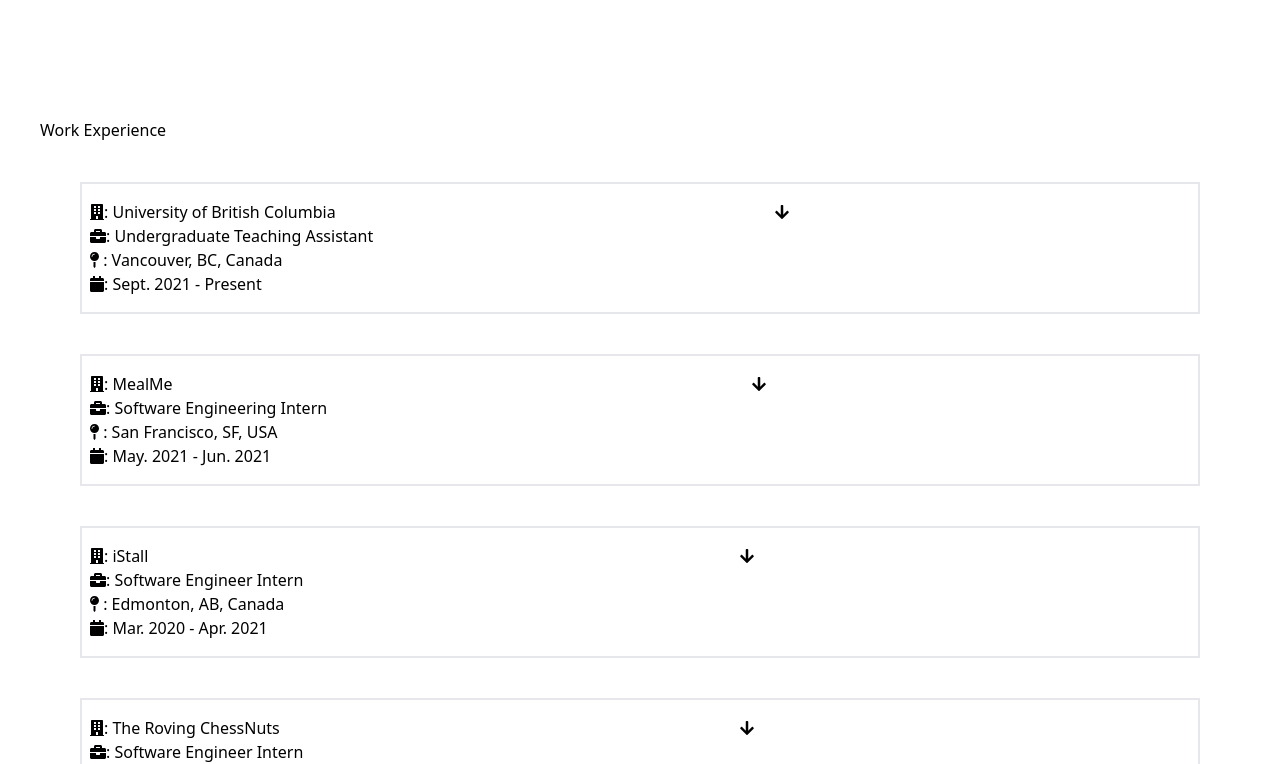
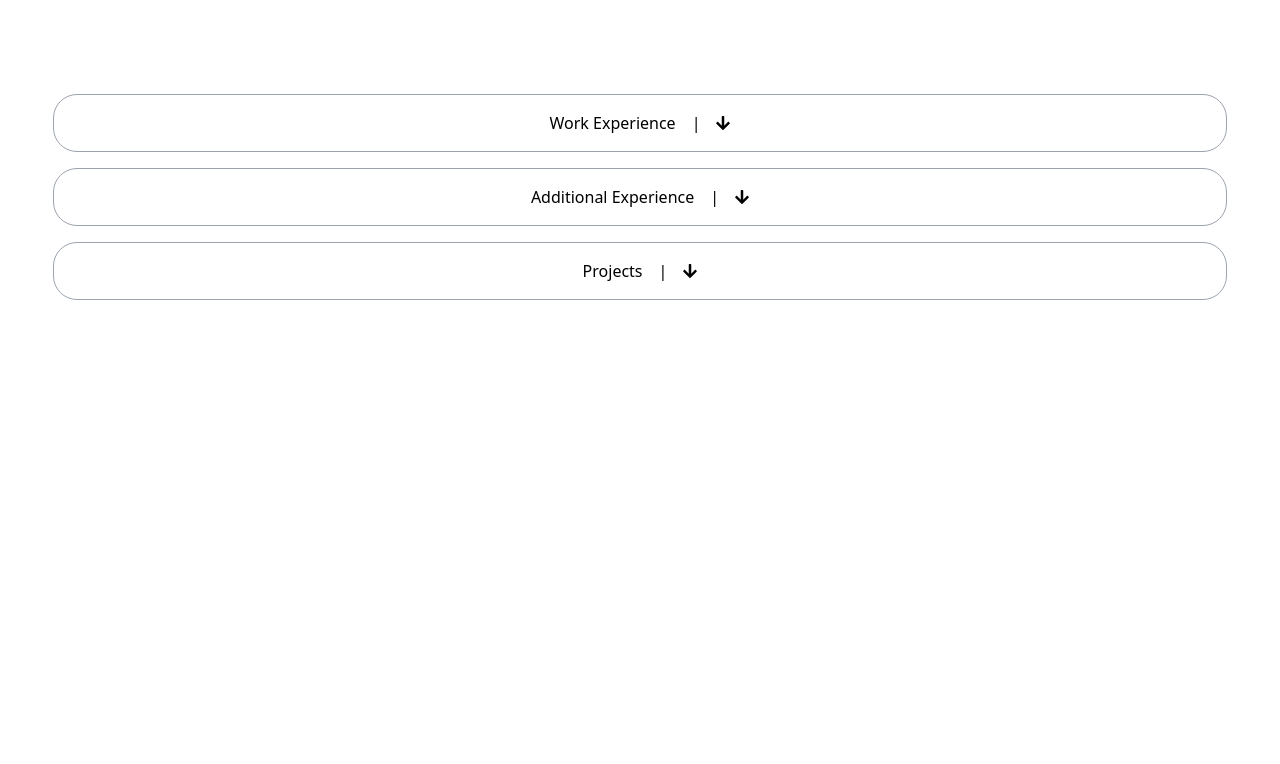
Before and after one commit to PrayusShrestha/personal-website, a React (Create React App) app: page / in a window 1280 px wide. Shown: the part 1217-1981 px from the top of the page. After the commit the page ends 1533 px from the top, so only its background shows below. Built offline with nearby package versions, Linux system fonts and the light colour scheme.

Commit message:
starting new layout for experiences and projects

```diff
--- a/src/App.css
+++ b/src/App.css
@@ -5,6 +5,9 @@
 
 @layer components {
     .resume-section {
-      @apply m-10
+      @apply m-20
+    }
+    .resume-heading {
+      @apply w-11/12 mb-4 m-auto border border-gray-400 bg-white rounded-3xl p-4 flex-col justify-between leading-normal
     }
   }
--- a/src/components/ExperienceList.js
+++ b/src/components/ExperienceList.js
@@ -1,13 +1,43 @@
 import ExperienceListItem from "./ExperienceListItem";
 import json from "../data/resume/resume";
+import { Disclosure, Transition } from '@headlessui/react';
+import { faArrowDown, faArrowUp } from '@fortawesome/free-solid-svg-icons';
+import { useState } from 'react';
+import { FontAwesomeIcon } from '@fortawesome/react-fontawesome';
+// import '../App.css';
 
 function ExperienceList(props) {
     const title = props.type;
-    // console.log(json["experiences"]);
     const experiences = json.experiences.filter((experience) => { return experience.type == title; });
+    const [arrowDir, setArrowDir] = useState(-1);
+
+    const handleClick = () => {
+        setArrowDir(arrowDir * -1);
+    }
+
     return (
-        <div class="resume-section">
-            <h1>{title}</h1>
+        <div class="resume-heading">
+            <Disclosure>
+                <div onClick={handleClick}>
+                    <Disclosure.Button className="w-full m-auto">
+                        <h1 className="inline pr-4">
+                            {title}
+                        </h1>
+                        |
+                        <div className="inline pl-4">
+                            <FontAwesomeIcon icon={arrowDir == -1 ? faArrowDown : faArrowUp}></FontAwesomeIcon>
+                        </div>
+                    </Disclosure.Button>
+                </div>
+                <Transition
+                    enter="transition duration-200 ease-in"
+                    enterFrom="transform scale-95 opacity-0"
+                    enterTo="transform scale-100 opacity-100"
+                    leave="transition duration-200 ease-out"
+                    leaveFrom="transform scale-100 opacity-100"
+                    leaveTo="transform scale-95 opacity-0"
+                >
+                <Disclosure.Panel className="text-gray-500">
                     {experiences.map(experience => {
                         return (
                             <div class="resume-section">
@@ -15,6 +45,9 @@ function ExperienceList(props) {
                             </div>
                         );
                     })}
+                </Disclosure.Panel>
+                </Transition>
+            </Disclosure>
         </div>
 
 
--- a/src/components/ExperienceListItem.js
+++ b/src/components/ExperienceListItem.js
@@ -23,9 +23,10 @@ function ExperienceListItem(props) {
   const logo_route = require("../data/logos/" + logo);
 
   return (
-      <div onClick={handleClick} className="border-2 p-2 hover:bg-zinc-300">
+      <div className="border-t-2 border-r-2 border-l-2">
         <Disclosure>
-          <Disclosure.Button className="py-2 w-full inline">
+          <div onClick={handleClick}>
+            <Disclosure.Button className="py-2 border-b-2 w-full inline hover:bg-zinc-300">
                 {/* <div className="inline float-left">
                   <img src={logo_route}></img>
                 </div> */}
@@ -47,14 +48,14 @@ function ExperienceListItem(props) {
                 </div>
 
             </Disclosure.Button>
+          </div>
           <Disclosure.Panel className="text-gray-500">
-              <ul className="list-disc">
+              <ul className="list-disc border-b-2">
                 {bullets.map(bullet => {
                   return(
                     <li className="hover:font-medium ml-4">
                       {bullet}
                     </li>
-
                   )
                 })}
               </ul>
@@ -63,9 +64,7 @@ function ExperienceListItem(props) {
       </div>
 
     );
-    // return (
-    //     <span> An Item </span>
-    //  );
+
 }
 
 export default ExperienceListItem;
--- a/src/components/Header.js
+++ b/src/components/Header.js
@@ -13,7 +13,7 @@ const Header = forwardRef(({ workExperienceClick }, ref) => {
     const github_url = json["personal"]["github_url"];
     const email = json["personal"]["email"];
     return (
-        <nav className="sticky width-full bg-blue-300 text-white px-6 py-4 ring-1 ring-gray-900/5 shadow-xl">
+        <nav className="sticky absolute top-0 width-full bg-blue-300 text-white px-6 py-4 shadow-xl">
             <ul className="m-0 p-0 list-none">
                 <li className="inline pr-2 border-r-2 mr-6 ">
                     Prayus Shrestha
@@ -34,9 +34,6 @@ const Header = forwardRef(({ workExperienceClick }, ref) => {
                         <FontAwesomeIcon icon={faEnvelope}></FontAwesomeIcon>
                     </a>
                 </li>
-                <li onClick={workExperienceClick}>
-                    test
-                </li>
             </ul>
             <hr></hr>
         </nav>
--- a/src/components/ProjectList.js
+++ b/src/components/ProjectList.js
@@ -1,14 +1,41 @@
 import json from '../data/resume/resume'
 import ProjectListItem from "./ProjectListItem"
-
+import { useState } from 'react';
+import { FontAwesomeIcon } from '@fortawesome/react-fontawesome';
+import { faArrowDown, faArrowUp } from '@fortawesome/free-solid-svg-icons';
+import { Disclosure, Transition } from '@headlessui/react';
 
 function ProjectList() {
 
     const projects = json.projects;
+    const [arrowDir, setArrowDir] = useState(-1);
 
+    const handleClick = () => {
+        setArrowDir(arrowDir * -1);
+    }
     return (
-        <div class="resume-section">
-            <h1>Projects</h1>
+        <div class="resume-heading">
+            <Disclosure>
+                <div onClick={handleClick}>
+                    <Disclosure.Button className="w-full m-auto">
+                        <h1 className="inline pr-4">
+                            Projects
+                        </h1>
+                        |
+                        <div className="inline pl-4">
+                            <FontAwesomeIcon icon={arrowDir == -1 ? faArrowDown : faArrowUp}></FontAwesomeIcon>
+                        </div>
+                    </Disclosure.Button>
+                </div>
+                <Transition
+                    enter="transition duration-200 ease-in"
+                    enterFrom="transform scale-95 opacity-0"
+                    enterTo="transform scale-100 opacity-100"
+                    leave="transition duration-200 ease-out"
+                    leaveFrom="transform scale-100 opacity-100"
+                    leaveTo="transform scale-95 opacity-0"
+                >
+                <Disclosure.Panel className="text-gray-500">
                     {projects.map(project => {
                         return (
                             <div class="resume-section">
@@ -16,10 +43,10 @@ function ProjectList() {
                             </div>
                         );
                     })}
+                </Disclosure.Panel>
+                </Transition>
+            </Disclosure>
         </div>
-
-
-
 
     );
 }
```
Lines whose indentation alone changed are shown as unchanged.
